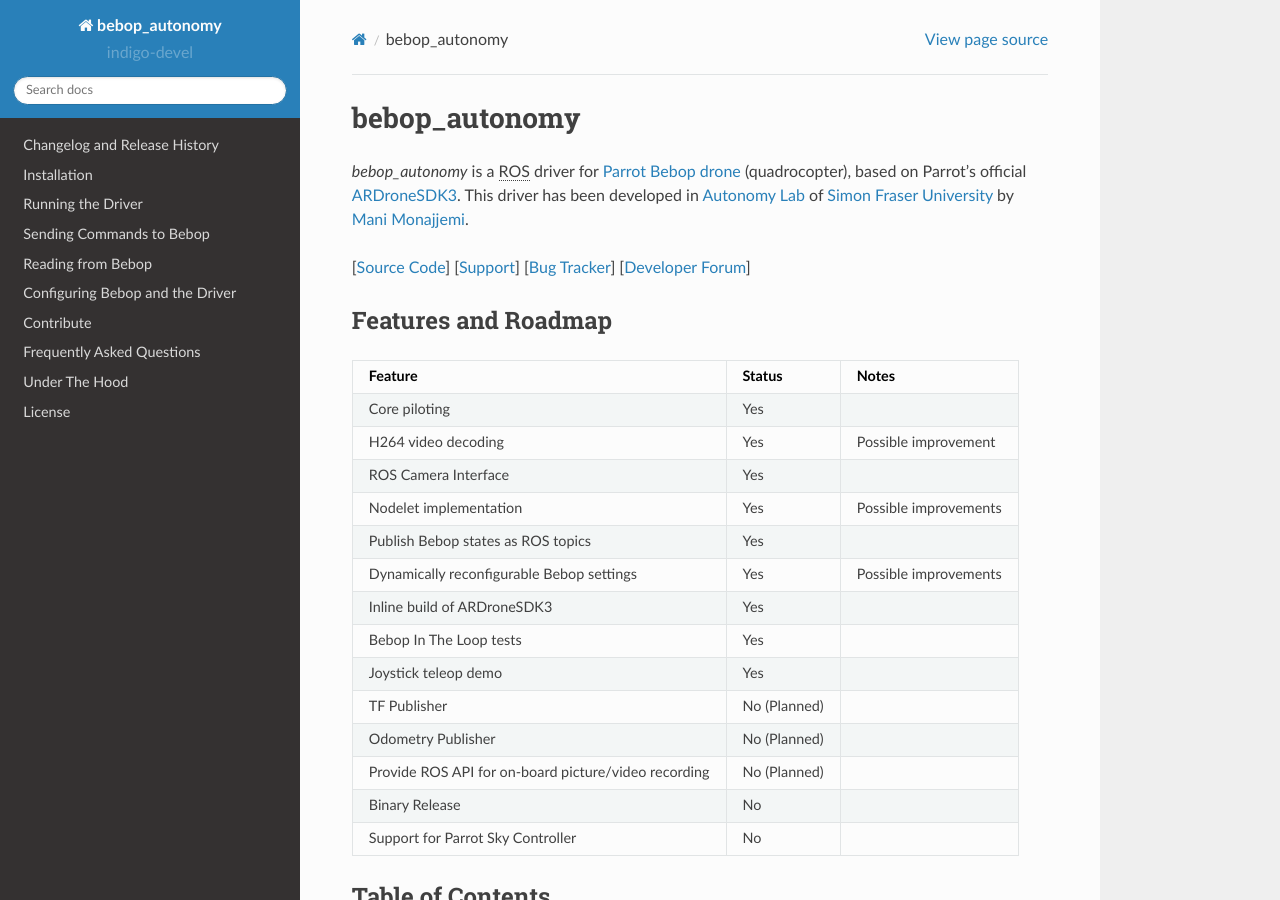
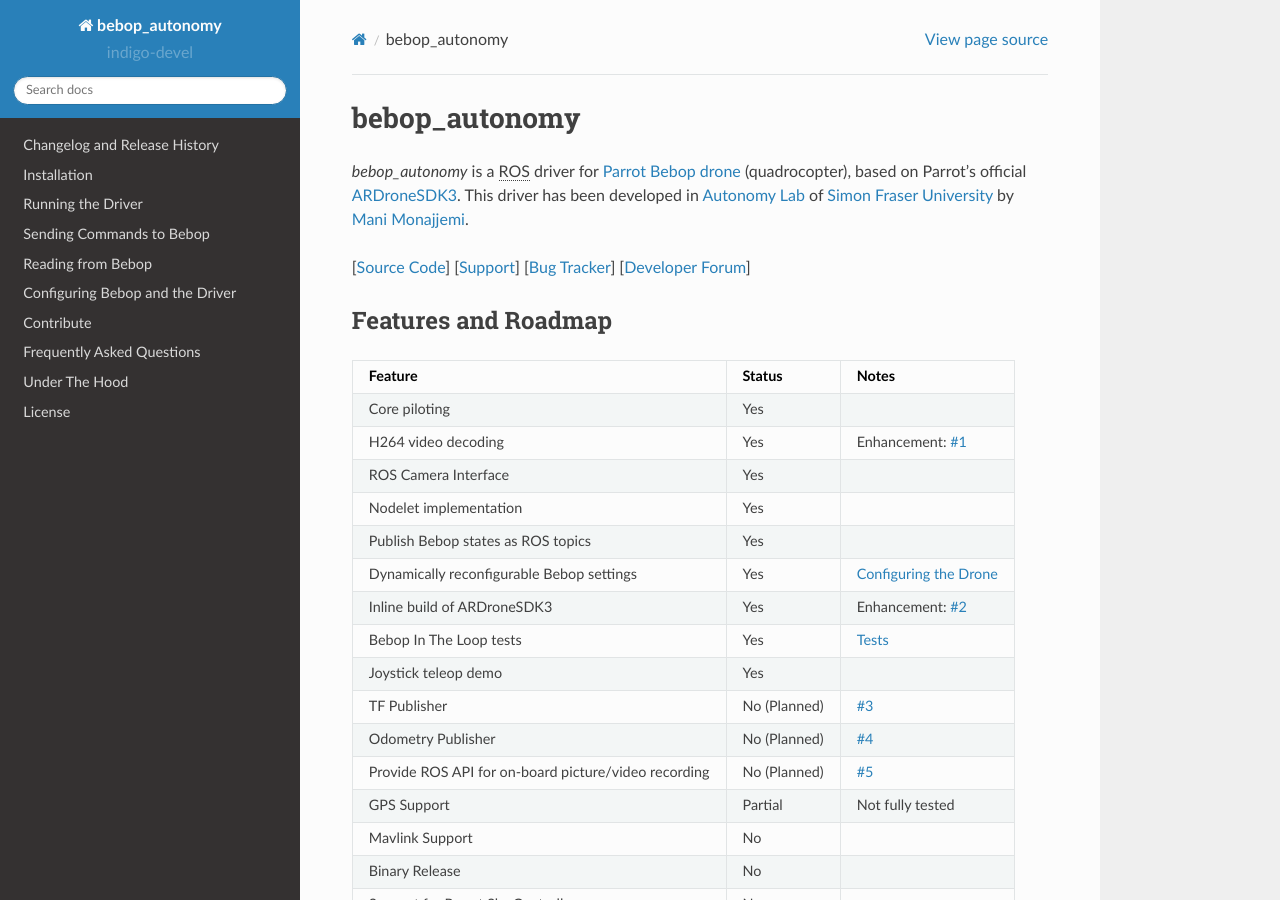
Before and after one commit to AutonomyLab/bebop_autonomy, a Sphinx documentation site: the page built from docs/index.rst, in a window 1280 px wide and 900 px high. Built offline with Sphinx 7.4.7 and the Read the Docs theme 2.0.0, drawn with Linux system fonts in a browser that asks for light colours.

Commit message:
Minor documentation and test improvments

```diff
--- a/docs/dev.rst
+++ b/docs/dev.rst
@@ -19,11 +19,15 @@ Publishing States
 
 TBA
 
+.. _sec-dev-dyn:
+
 Configuring the Drone
 =====================
 
 TBA
 
+.. _sec-dev-test:
+
 Tests
 =====
 
--- a/docs/index.rst
+++ b/docs/index.rst
@@ -7,7 +7,7 @@ bebop_autonomy
 [`Source Code <https://github.com/AutonomyLab/bebop_autonomy>`_]
 [`Support <http://answers.ros.org/questions/scope:all/sort:activity-desc/tags:bebop_autonomy/page:1/>`_]
 [`Bug Tracker <https://github.com/AutonomyLab/bebop_autonomy/issues>`_]
-[`Developer Forum <https://trello.com/b/C6rNl8Ux/parrot-drones-in-ros-development>`_]
+[`Developer Forum <https://trello.com/b/C6rNl8Ux>`_]
 
 Features and Roadmap
 ====================
@@ -16,17 +16,19 @@ Features and Roadmap
   :header: "Feature", "Status", "Notes"
 
   Core piloting, Yes, ""
-  H264 video decoding, Yes, "Possible improvement"
+  H264 video decoding, Yes, "Enhancement: `#1 <https://github.com/AutonomyLab/bebop_autonomy/issues/1>`_"
   ROS Camera Interface, Yes, ""
-  Nodelet implementation, Yes, "Possible improvements"
+  Nodelet implementation, Yes, ""
   Publish Bebop states as ROS topics, Yes, ""
-  Dynamically reconfigurable Bebop settings, Yes, "Possible improvements"
-  Inline build of ARDroneSDK3, Yes, ""
-  Bebop In The Loop tests, Yes, ""
+  Dynamically reconfigurable Bebop settings, Yes, ":ref:`sec-dev-dyn`"
+  Inline build of ARDroneSDK3, Yes, "Enhancement: `#2 <https://github.com/AutonomyLab/bebop_autonomy/issues/2>`_"
+  Bebop In The Loop tests, Yes, ":ref:`sec-dev-test`"
   Joystick teleop demo, Yes, ""
-  TF Publisher, No (Planned), ""
-  Odometry Publisher, No (Planned), ""
-  Provide ROS API for on-board picture/video recording, No (Planned), ""
+  TF Publisher, No (Planned), "`#3 <https://github.com/AutonomyLab/bebop_autonomy/issues/3>`_"
+  Odometry Publisher, No (Planned), "`#4 <https://github.com/AutonomyLab/bebop_autonomy/issues/4>`_"
+  Provide ROS API for on-board picture/video recording, No (Planned), "`#5 <https://github.com/AutonomyLab/bebop_autonomy/issues/5>`_"
+  GPS Support, Partial, "Not fully tested"
+  Mavlink Support, No, ""
   Binary Release, No, ""
   Support for Parrot Sky Controller, No, ""
 
--- a/docs/piloting.rst
+++ b/docs/piloting.rst
@@ -3,8 +3,6 @@ Sending Commands to Bebop
 *************************
 
 .. note:: ``bebop_tools`` package comes with a launch file for tele-operating Bebop with a joystick using ROS `joy_teleop <http://wiki.ros.org/joy_teleop>`_ package. The configuration file (key-action map) is written for `Logitech F710 controller <http://gaming.logitech.com/en-ca/product/f710-wireless-gamepad>`_ and located in ``/bebop_tools/config`` folder. Adapting the file to your own controller is straight-forward. To teleop Bebop while the driver is running execute ``roslaunch bebop_tools joy_teleop.launch``.
-
-.. _core-piloting:
 
 Takeoff
 =======
```
Also changed, not shown: README.md (+1 -1 lines), 1 other file.
